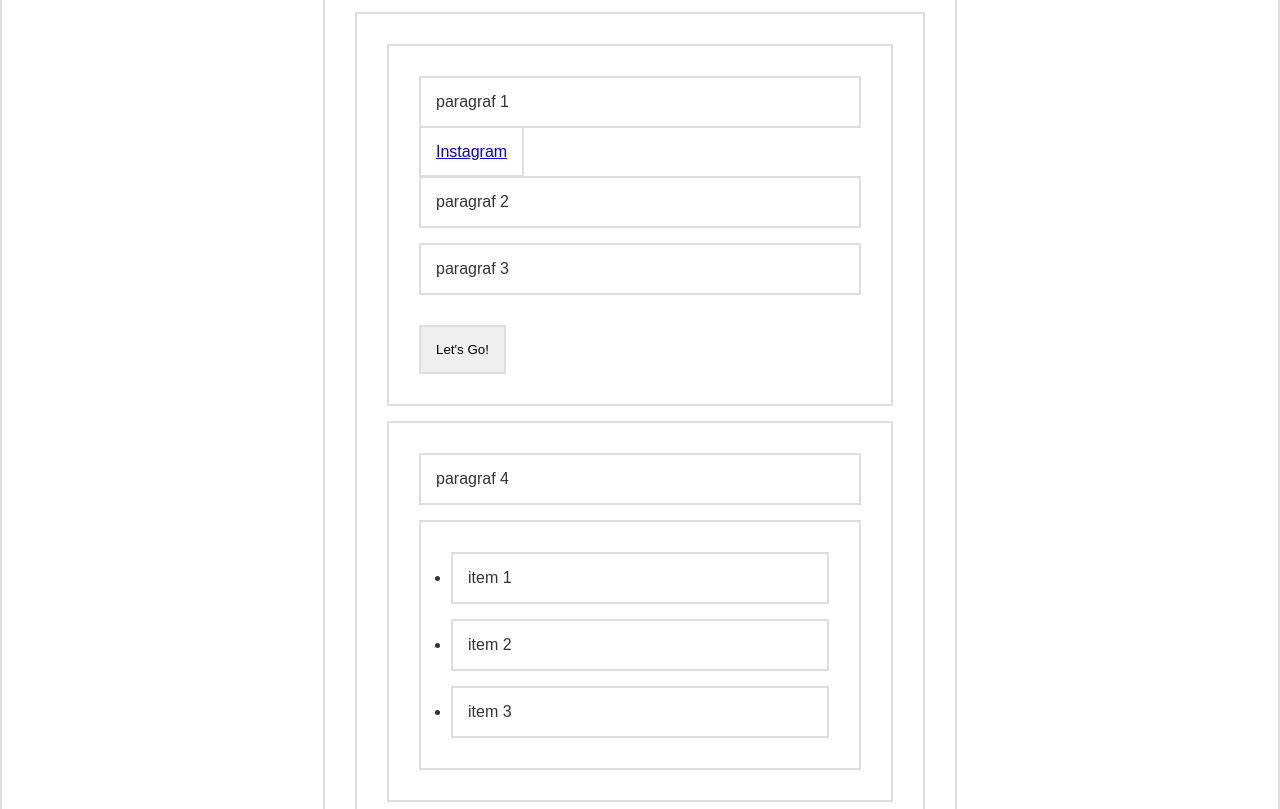
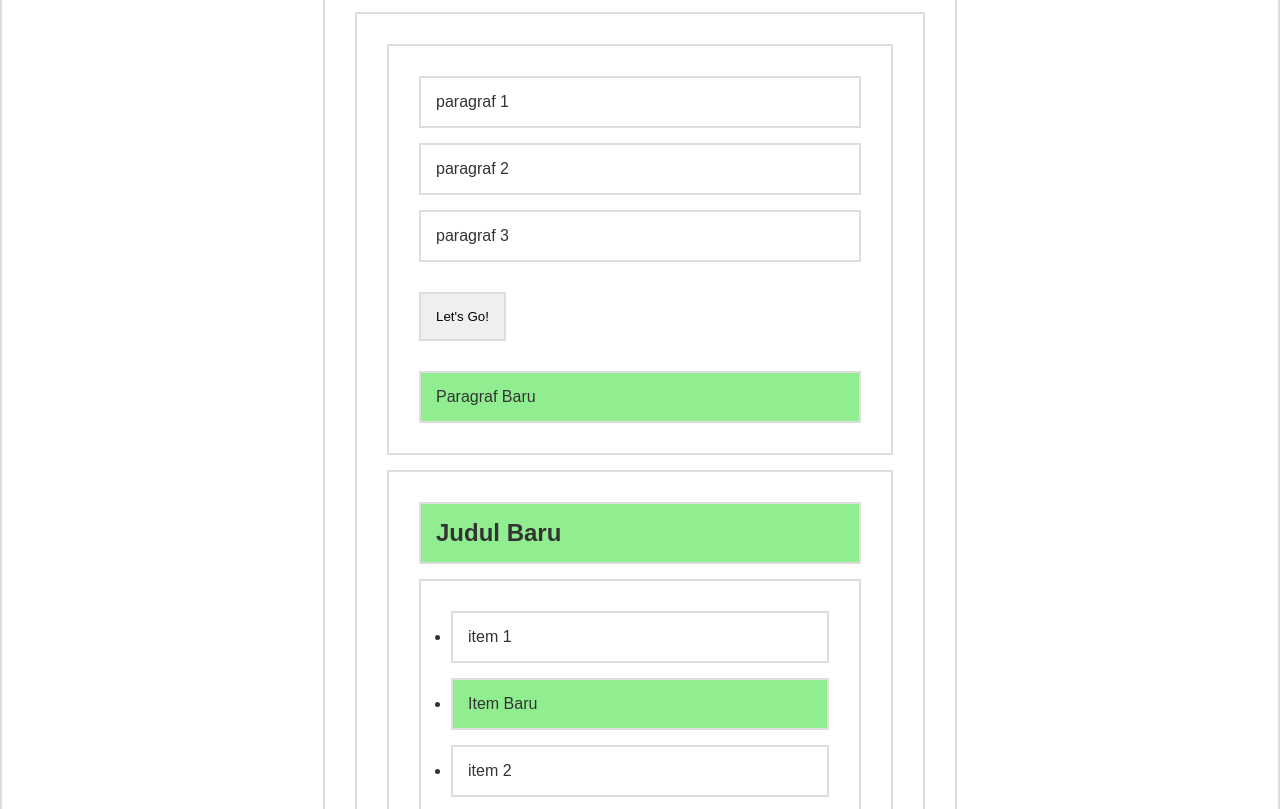
Before and after one commit to Irhamsidi/javascript-dom, a plain HTML site: page index.html in a window 1280 px wide. Shown: the part 138-947 px from the top of the page. Drawn offline with Linux system fonts and the light colour scheme.

Commit message:
DOM Manipulation#2

```diff
--- a/index.html
+++ b/index.html
@@ -46,6 +46,6 @@
     </div>
 
     <!-- <script src="script2.js"></script> -->
-    <script src="script3.js"></script>
+    <script src="script4.js"></script>
   </body>
 </html>
--- a/script3.js
+++ b/script3.js
@@ -1,3 +1,5 @@
+// Manipulasi Element
+
 // innerHTML
 // const judul = document.getElementById("judul");
 // judul.innerHTML = "<em>Irham Sidi</em>";
--- /dev/null
+++ b/script4.js
@@ -0,0 +1,50 @@
+// Manipulasi Node
+
+//
+// Buat element baru
+const pBaru = document.createElement("p");
+const teksPBaru = document.createTextNode("Paragraf Baru");
+
+// Simpan text ke dalam paragraf
+pBaru.appendChild(teksPBaru);
+
+// Simpan element baru (pBaru) di akhir Section A
+const sectionA = document.getElementById("a");
+sectionA.appendChild(pBaru);
+
+//
+// Buat element baru
+const liBaru = document.createElement("li");
+const teksLiBaru = document.createTextNode("Item Baru");
+
+// Simpan text ke dalam Li
+liBaru.appendChild(teksLiBaru);
+
+// Simpan element baru (liBaru) ke daftar sebelum item 2
+const ul = document.querySelector("section#b ul");
+const li2 = ul.querySelector("li:nth-child(2)");
+
+ul.insertBefore(liBaru, li2);
+
+//
+// Remove element
+const link = document.getElementsByTagName("a")[0];
+
+sectionA.removeChild(link);
+
+//
+// Replace element
+const sectionB = document.getElementById("b");
+const p4 = sectionB.querySelector("p");
+
+// Buat element baru
+const h2Baru = document.createElement("h2");
+const teksH2Baru = document.createTextNode("Judul Baru");
+
+h2Baru.appendChild(teksH2Baru);
+
+sectionB.replaceChild(h2Baru, p4);
+
+pBaru.style.backgroundColor = "lightgreen";
+liBaru.style.backgroundColor = "lightgreen";
+h2Baru.style.backgroundColor = "lightgreen";
```
